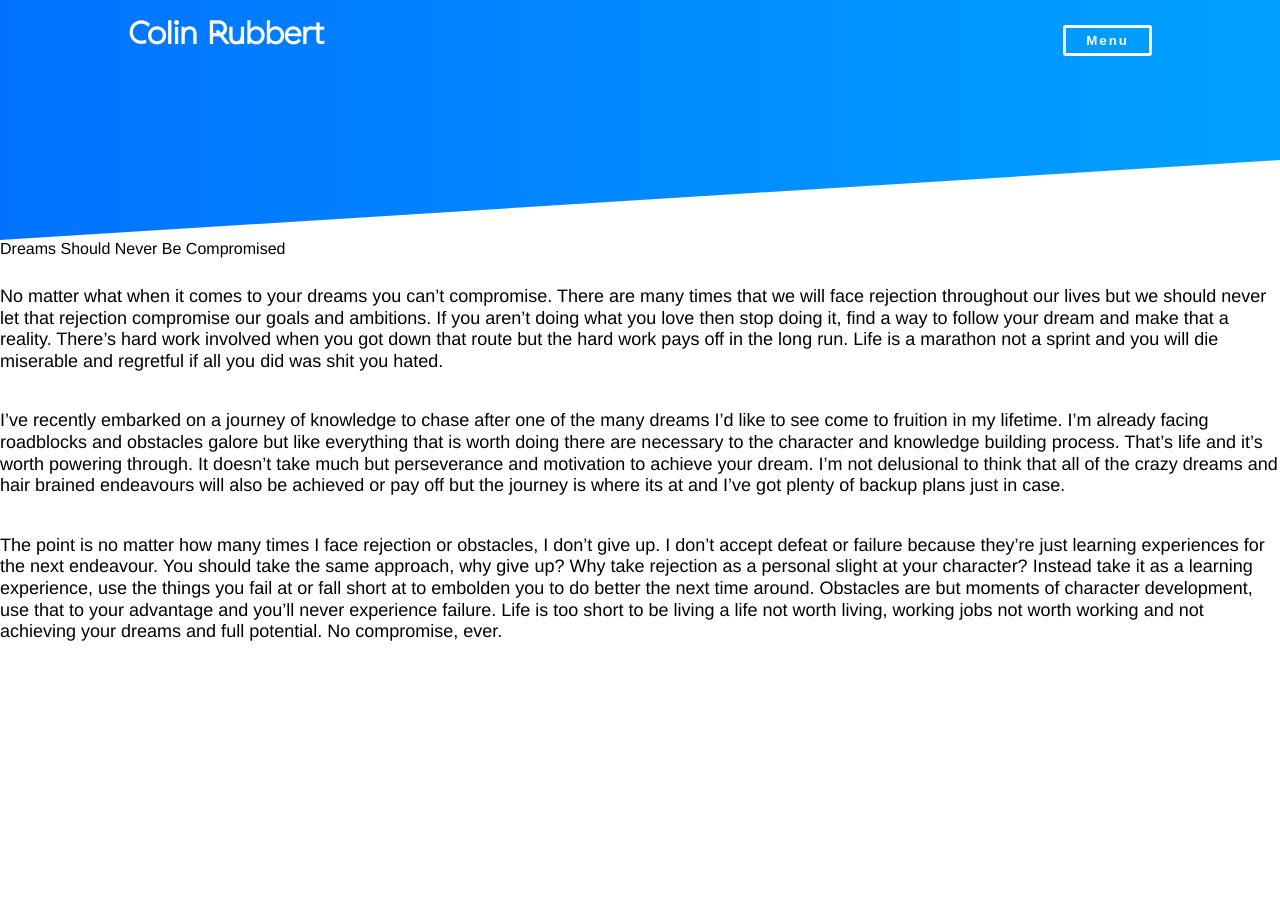
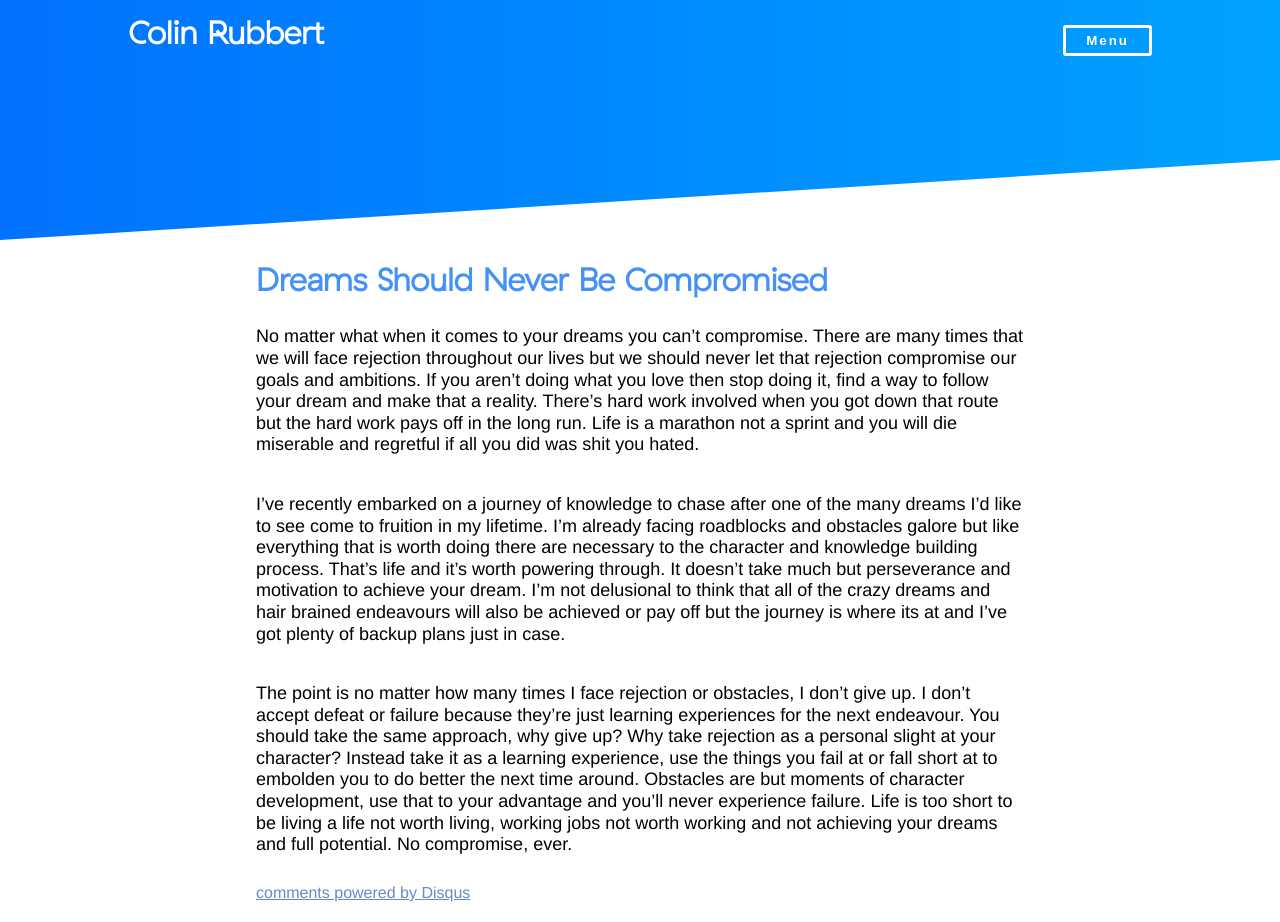
Before and after one commit to colinrubbert/colinrubbert.github.io, a Jekyll site: the page built from _posts/2015-03-25-Dreams-Should-Never-Be-Compromised.md, in a window 1280 px wide. Built offline with Jekyll 4.4.1, drawn with Linux system fonts in a browser that asks for light colours; comment, search, counter and statistics services are not loaded; before the commit the page ends 900 px from its top, so only the background shows below that.

Commit message:
Add disqus & GA, finish styling articles index, style posts

```diff
--- /dev/null
+++ b/_includes/disqus_comments.html
@@ -0,0 +1,15 @@
+<div id="disqus_thread"></div>
+<script type="text/javascript">
+  /* * * CONFIGURATION VARIABLES: EDIT BEFORE PASTING INTO YOUR WEBPAGE * * */
+  var disqus_shortname = 'colinrubbert'; // required: replace example with your forum shortname
+  var disqus_identifier = "{{ page.url}}";
+  /* * * DON'T EDIT BELOW THIS LINE * * */
+  (function() {
+    var dsq = document.createElement('script'); dsq.type = 'text/javascript'; dsq.async = true;
+    dsq.src = '//' + disqus_shortname + '.disqus.com/embed.js';
+    (document.getElementsByTagName('head')[0] || document.getElementsByTagName('body')[0]).appendChild(dsq);
+  })();
+</script>
+
+<noscript>Please enable JavaScript to view the <a href="http://disqus.com/?ref_noscript">comments powered by Disqus.</a></noscript>
+<a href="http://disqus.com" class="dsq-brlink">comments powered by <span class="logo-disqus">Disqus</span></a>
--- a/_includes/header.html
+++ b/_includes/header.html
@@ -8,6 +8,9 @@
       </button>
     </div>
     <ul class="navigation-menu-wrapper" id="navigation-menu-wrapper">
+      <li>
+        <a href="{{ site.baseurl }}" class="navigation-link">Home</a>
+      </li>
       <li>
         <a href="{{ site.baseurl }}articles" class="navigation-link">Articles</a>
       </li>
--- a/_layouts/post.html
+++ b/_layouts/post.html
@@ -8,9 +8,17 @@
     {% include svg_preset.html %}
     {% include header.html %}
 
-    {{ page.title }}
-    {{ content }}
+    <div class="post-wrapper">
+      <h1>{{ page.title }}</h1>
+
+      {{ content }}
+
+      <div class="post-disqus-wrapper">
+        {% include disqus_comments.html %}
+      </div>
+    </div>
 
     {% include js.html %}
+    {% include google_analytics.html %}
   </body>
 </html>
--- /dev/null
+++ b/_sass/2-components/_post.sass
@@ -0,0 +1,25 @@
+// Post styling
+
+.post-wrapper
+  width: 90%
+  max-width: 90%
+  margin: 20px auto
+  h1
+    color: $hyperlink-color
+
+.post-disqus-wrapper
+  width: 100%
+  max-width: 100%
+  margin: 0 auto
+
+/* Media Queries */
+
+@media screen and (min-width: $tablet-breakpoint)
+  .post-wrapper
+    width: 80%
+    max-width: 80%
+
+@media screen and (min-width: $desktop-breakpoint)
+  .post-wrapper
+    width: 60%
+    max-width: 60%
--- a/articles/index.html
+++ b/articles/index.html
@@ -9,5 +9,6 @@
     {% include header.html %}
     {% include articles.html %}
     {% include js.html %}
+    {% include google_analytics.html %}
   </body>
 </html>
--- a/assets/css/main.sass
+++ b/assets/css/main.sass
@@ -14,6 +14,7 @@
   * 6. About Styling
   * 7. Work Styling
   * 8. Articles Index Styling
+  * 9. Post Styling
   *
   */
 
@@ -38,3 +39,5 @@
 @import '2-components/work'
 /* 8. Articles Index Styling */
 @import '2-components/articles'
+/* 8. Post Styling */
+@import '2-components/post'
--- a/index.html
+++ b/index.html
@@ -10,5 +10,6 @@
     {% include about.html %}
     {% include work.html %}
     {% include js.html %}
+    {% include google_analytics.html %}
   </body>
 </html>
```
Also changed, not shown: _includes/google_analytics.html (added, +8 -0 lines).
